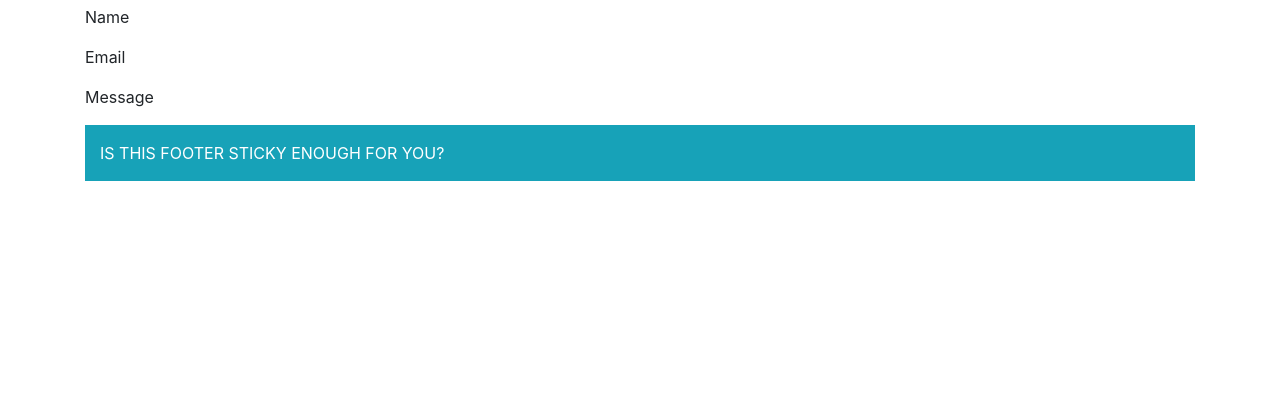
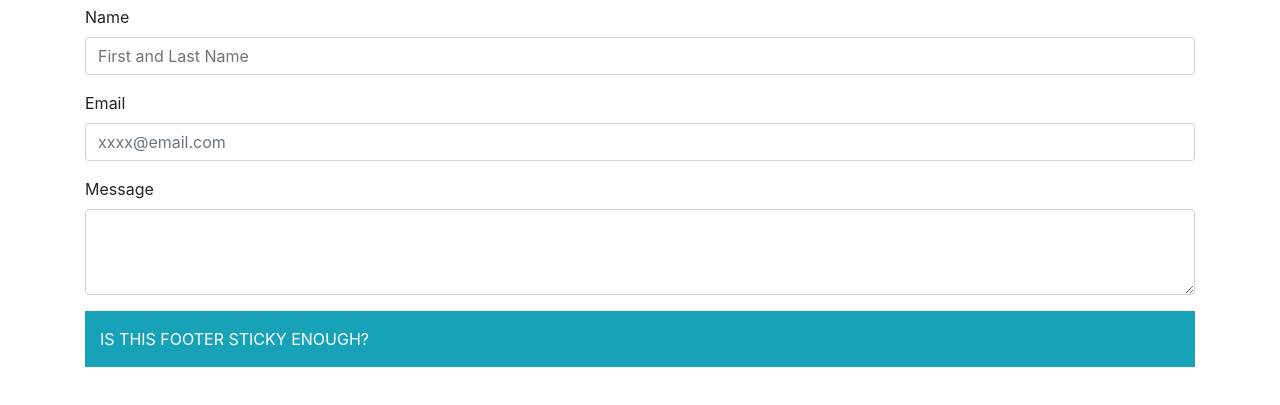
Before and after one commit to mriguez777/Bootstrap-Portfolio, a plain HTML site: page contact.html in a window 1280 px wide. Shown: the part 107-512 px from the top of the page. Drawn offline with nearby package versions, Linux system fonts and the light colour scheme.

Commit message:
added form fields with bootstrap to the contact page. Changed the wording on the footer.

```diff
--- a/contact.html
+++ b/contact.html
@@ -7,8 +7,10 @@
     <meta http-equiv="X-UA-Compatible" content="ie=edge">
     <link rel="stylesheet" href="https://stackpath.bootstrapcdn.com/bootstrap/4.4.1/css/bootstrap.min.css"
         integrity="sha384-Vkoo8x4CGsO3+Hhxv8T/Q5PaXtkKtu6ug5TOeNV6gBiFeWPGFN9MuhOf23Q9Ifjh" crossorigin="anonymous">
+    <script src="https://stackpath.bootstrapcdn.com/bootstrap/4.4.1/js/bootstrap.min.js"
+        integrity="sha384-wfSDF2E50Y2D1uUdj0O3uMBJnjuUD4Ih7YwaYd1iqfktj0Uod8GCExl3Og8ifwB6"
+        crossorigin="anonymous"></script>
     <title>Contact</title>
-
 </head>
 
 <body>
@@ -27,17 +29,35 @@
                 </div>
             </div>
         </nav>
-
-        <h1>Contact</h1>
-
-        <p>Name</p>
-
-        <p>Email</p>
-
-        <p>Message</p>
+        <div class="row">
+            <div class="col-md-12">
+                <h1>Contact</h1>
+            </div>
+        </div>
+        <div class="row">
+            <div class="col-md-12">
+                <form>
+                    <div class="form-group">
+                        <label for="formGroupExampleInput">Name</label>
+                        <input type="text" class="form-control" id="formGroupExampleInput"
+                            placeholder="First and Last Name">
+                    </div>
+                    <div class="form-group">
+                        <label for="formGroupExampleInput2">Email</label>
+                        <input type="text" class="form-control" id="formGroupExampleInput2"
+                            placeholder="xxxx@email.com">
+                    </div>
+                    <div class="form-group">
+                        <label for="exampleFormControlTextarea1">Message</label>
+                        <textarea class="form-control" id="any additional comments" rows="3"></textarea>
+                    </div>
+                </form>
+            </div>
+        </div>
+        <!-- Just adding some fun to the footer -->
         <footer class="footer mt-auto py-3 bg-info">
             <div class="container">
-                <span class="text-white">IS THIS FOOTER STICKY ENOUGH FOR YOU?</span>
+                <span class="text-white">IS THIS FOOTER STICKY ENOUGH?</span>
             </div>
         </footer>
     </div>
```
Also changed, not shown: index.html (+2 -1 lines), portfolio.html (+2 -1 lines).
